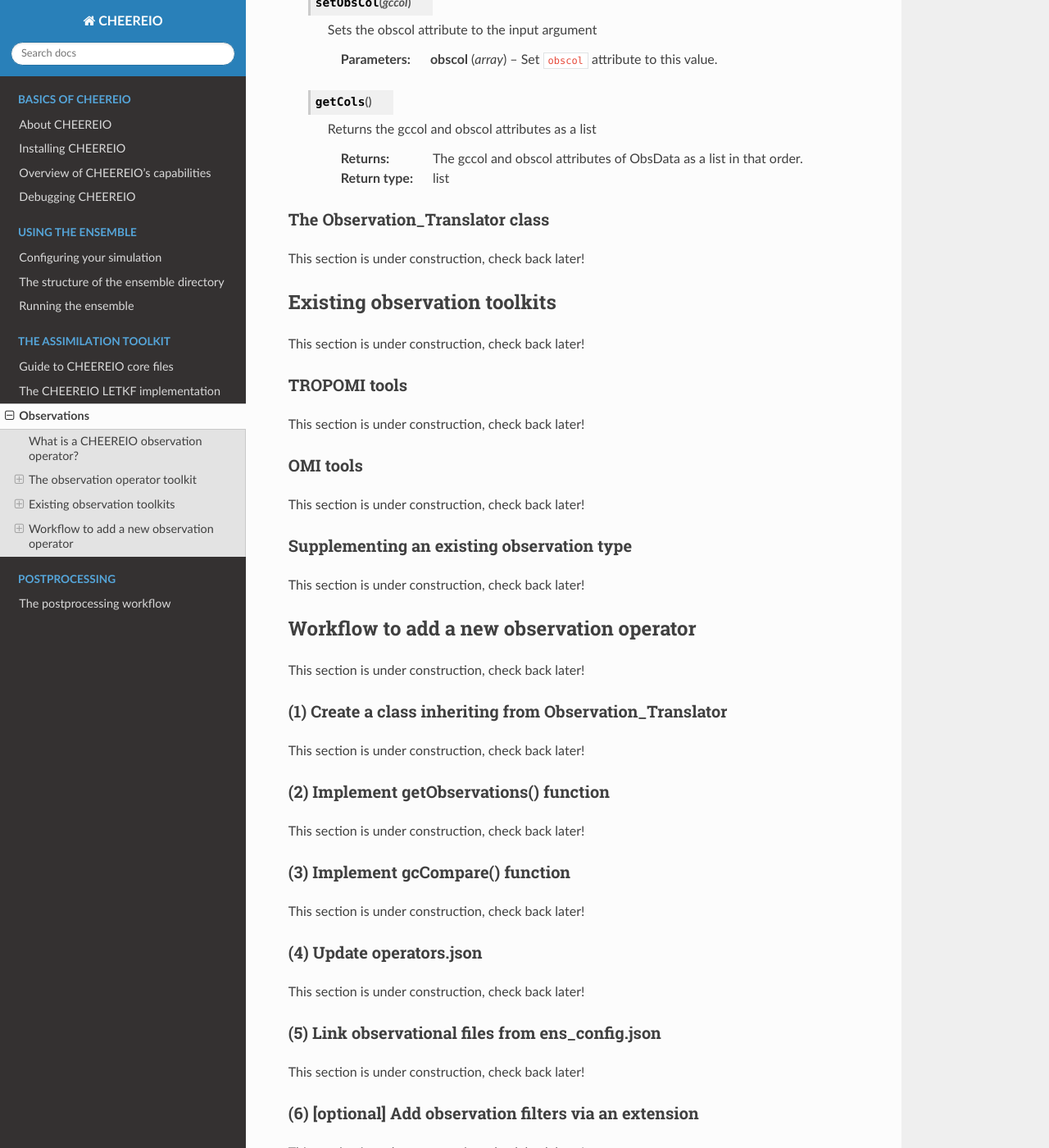
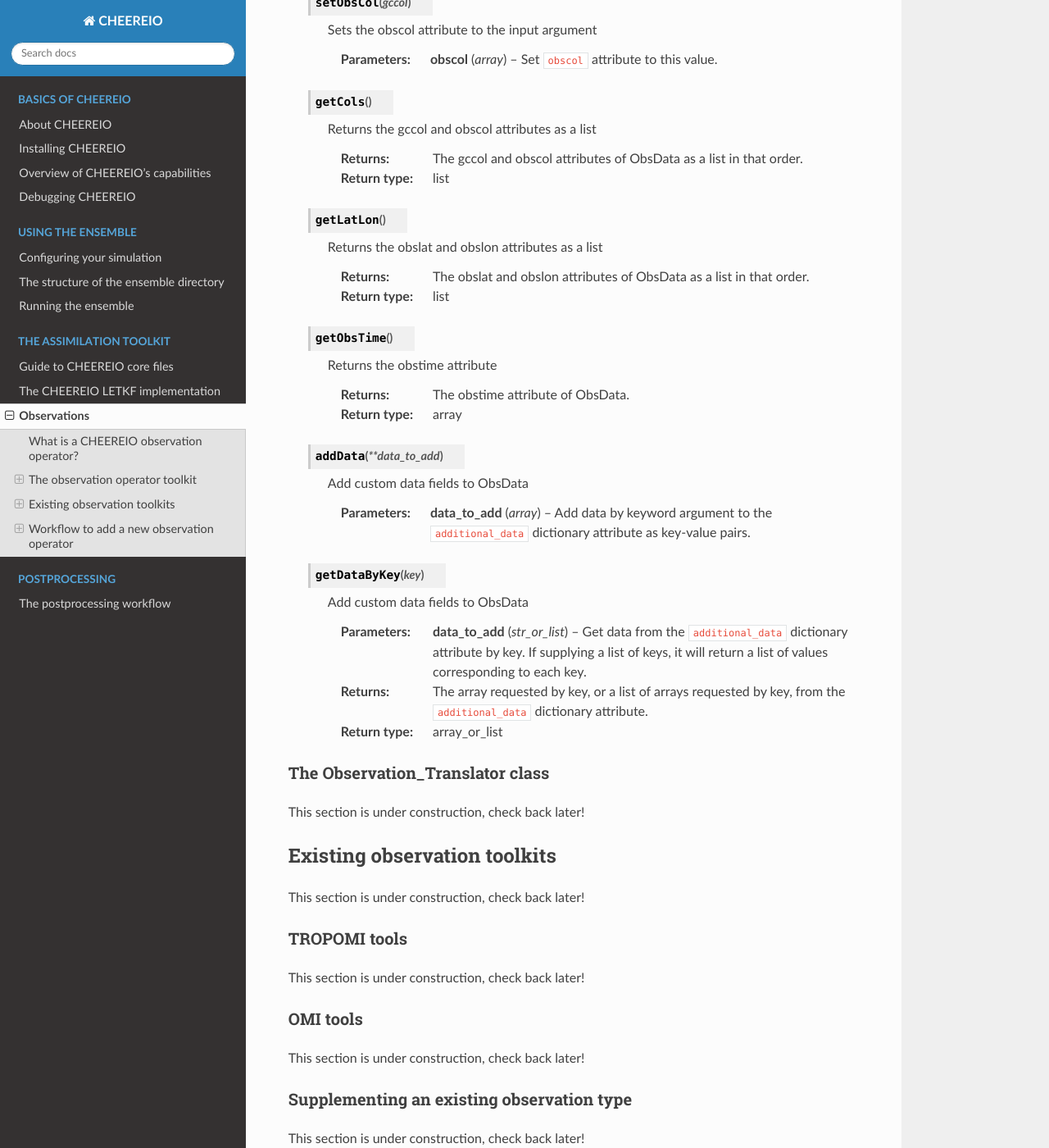
Before and after one commit to drewpendergrass/CHEEREIO, a Sphinx documentation site: the page built from docs/Observations.rst, in a window 1280 px wide and 1400 px high, scrolled down 6799 px. Shown: the whole window at 82% size. Built offline with Sphinx 7.4.7 and the Read the Docs theme 2.0.0, drawn with Linux system fonts in a browser that asks for light colours.

Commit message:
added obsdata docs

```diff
--- a/docs/Observations.rst
+++ b/docs/Observations.rst
@@ -178,6 +178,33 @@ This section is under construction, check back later!
       :return: The gccol and obscol attributes of ObsData as a list in that order.
       :rtype: list
 
+   .. py:method:: ObsData.getLatLon()
+
+      Returns the obslat and obslon attributes as a list
+
+      :return: The obslat and obslon attributes of ObsData as a list in that order.
+      :rtype: list
+
+   .. py:method:: ObsData.getObsTime()
+
+      Returns the obstime attribute
+
+      :return: The obstime attribute of ObsData.
+      :rtype: array
+
+   .. py:method:: ObsData.addData(**data_to_add)
+
+      Add custom data fields to ObsData
+
+      :param array data_to_add: Add data by keyword argument to the ``additional_data`` dictionary attribute as key-value pairs.
+
+   .. py:method:: ObsData.getDataByKey(key)
+
+      Add custom data fields to ObsData
+
+      :param str_or_list data_to_add: Get data from the ``additional_data`` dictionary attribute by key. If supplying a list of keys, it will return a list of values corresponding to each key.
+      :return: The array requested by key, or a list of arrays requested by key, from the ``additional_data`` dictionary attribute.
+      :rtype: array_or_list
 
 
 
```
